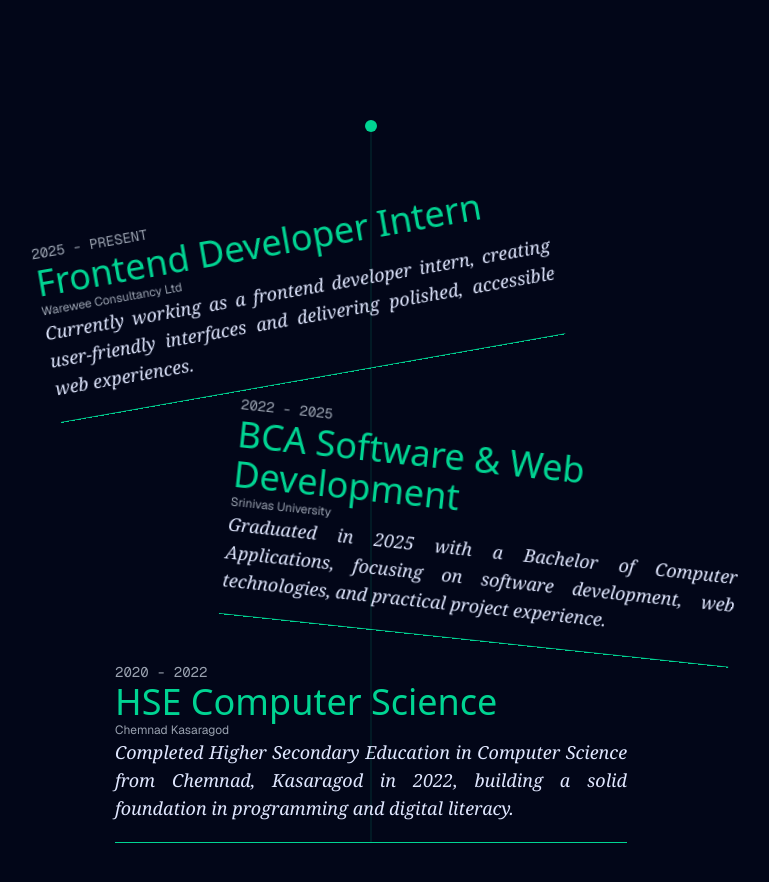
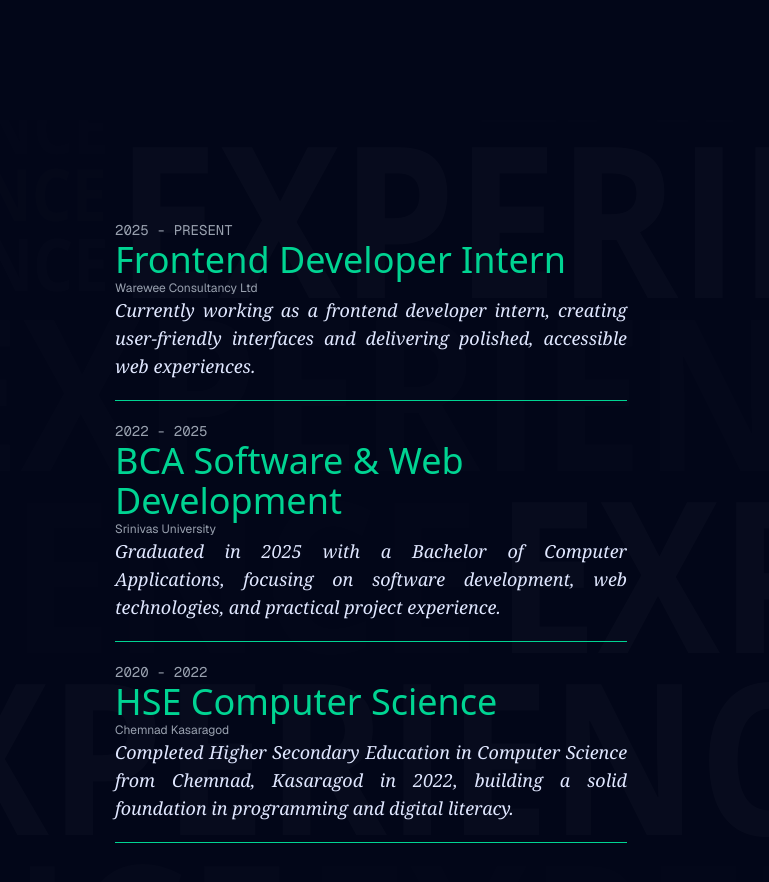
Before and after one commit to ioNihal/portfolio-two, a Next.js app: page / in a window 1280 px wide. Shown: the part 2280-3162 px from the top of the page, without its empty margins (269-1038 px from the left). Built offline with nearby package versions, Linux system fonts and the light colour scheme.

Commit message:
finalisied timline

```diff
--- a/app/components/TimelineSection/TimelineSection.jsx
+++ b/app/components/TimelineSection/TimelineSection.jsx
@@ -1,4 +1,6 @@
-"use client"
+
+import Image from 'next/image';
+import ExpSVG from '../../assets/exp.svg';
 
 
 const timelineData = [
@@ -30,20 +32,14 @@ export default function TimelineSection() {
 
   return (
     <section className="min-h-screen w-full bg-slate-950 relative px-4 py-16 sm:px-6 sm:py-20 overflow-hidden
-    text-white"
+    text-white isolate grid place-items-center"
       style={{ fontFamily: "var(--staatliches)" }}>
       {/* <h2 className="text-xl font-bold uppercase  mb-5">My Journey</h2> */}
-      <div className="flex flex-col items-center justify-center
-      relative before:absolute before:w-[1px] before:h-[200%] before:bg-emerald-400/20
-      before:-z-1 z-0 before:bottom-0 before:left-1/2 before:-translate-x-1/2
-      after:absolute after:w-3 after:h-3 after:bg-emerald-400 after:rounded-full after:-top-20 ">
+      <div className="flex flex-col items-center justify-center overflow-hidden lg:overflow-visible max-w-lg  m-auto">
         {timelineData.map((t) => (
-          <div key={t.id} className={`max-w-lg py-5 border-emerald-400 border-b
+          <div key={t.id} className={` py-5 border-emerald-400 border-b
           flex flex-col text-lg
-          first:-translate-x-2 lg:first:-translate-x-20  first:-translate-y-5 first:-rotate-3 lg:first:-rotate-5 ${t.id === 1 ? "swingFirst" : t.id === 2 ? "swingSecond" : "swingThird"}
-          even:translate-x-3 lg:even:translate-x-30 even:rotate-3
-          last:-translate-x-0
-          z-0`}>
+          ${t.id === 1 ? "zoomFirst" : t.id === 2 ? "zoomSecond" : "zoomThird"}`}>
             <div>
               <h6 className="text-gray-400 text-sm font-mono">{t.year}</h6>
               <h5 className="text-4xl text-emerald-400">{t.title}</h5>
@@ -53,6 +49,9 @@ export default function TimelineSection() {
           </div>
         ))}
       </div>
+      <div className="bg-cover absolute inset-0 -z-1">
+        <Image src={ExpSVG} alt="exp-svg" width={1000} height={1000} className='h-full w-full object-cover opacity-[0.02]' />
+      </div>
     </section>
   )
 }
--- a/app/globals.css
+++ b/app/globals.css
@@ -63,64 +63,75 @@
 
 
 
-@keyframes slideIn {
+
+@keyframes zoomFirst {
   0% {
+    transform: translateX(-110%);
     opacity: 0;
-    transform: translateY(20px) scale(0.95);
-    filter: blur(6px);
+  }
+
+  10%,
+  50%,
+  90% {
+    transform: translateX(0);
+    opacity: 1;
   }
 
   100% {
-    opacity: 1;
-    transform: translateY(0) scale(1);
-    filter: blur(0);
+    transform: translateX(110%);
+    opacity: 0;
   }
 }
 
-@keyframes slideOut {
+@keyframes zoomSecond {
   0% {
+    transform: translateX(110%);
+    opacity: 0;
+  }
+
+  10%,
+  50%,
+  90% {
+    transform: translateX(0);
     opacity: 1;
-    transform: translateY(0) scale(1);
-    filter: blur(0);
   }
 
   100% {
+    transform: translateX(-110%);
     opacity: 0;
-    transform: translateY(-20px) scale(0.95);
-    filter: blur(6px);
   }
 }
 
-@keyframes swingFirst {
+@keyframes zoomThird {
 
-  0%,
-  100% {
-    transform: rotate(-5deg) translateX(5px);
+  0% {
+    transform: translateX(-110%);
+    opacity: 0;
   }
 
-  50% {
-    transform: rotate(-3deg) translateX(-5px);
+  10%,
+  50%,
+  90% {
+    transform: translateX(0);
+    opacity: 1;
+  }
+
+  100% {
+    transform: translateX(110%);
+    opacity: 0;
   }
 }
 
-@keyframes swingSecond {
-
-  0%,
-  100% {
-    transform: rotate(3deg)translateX(-5px);
-  }
-
-  50% {
-    transform: rotate(5deg)  translateX(5px);
-  }
+.zoomFirst {
+  animation: zoomFirst 7s ease infinite;
 }
 
-.swingFirst {
-  animation: swingFirst 2s ease-in-out infinite;
+.zoomSecond {
+  animation: zoomSecond 7.01s ease infinite;
 }
 
-.swingSecond {
-  animation: swingSecond 2s ease-in-out infinite;
+.zoomThird {
+  animation: zoomThird 7.02s ease infinite;
 }
 
 
```
Also changed, not shown: app/assets/exp.svg (added).
